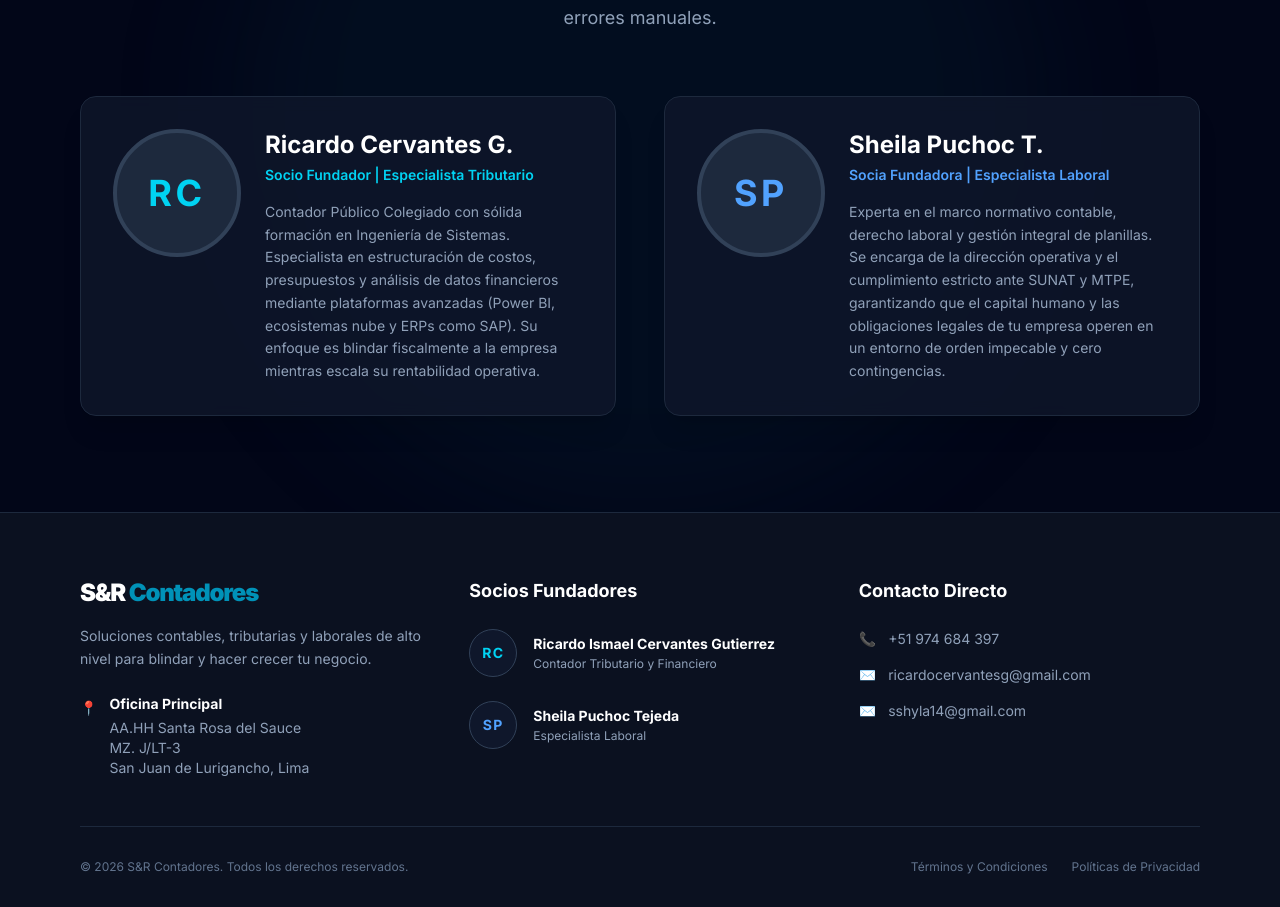
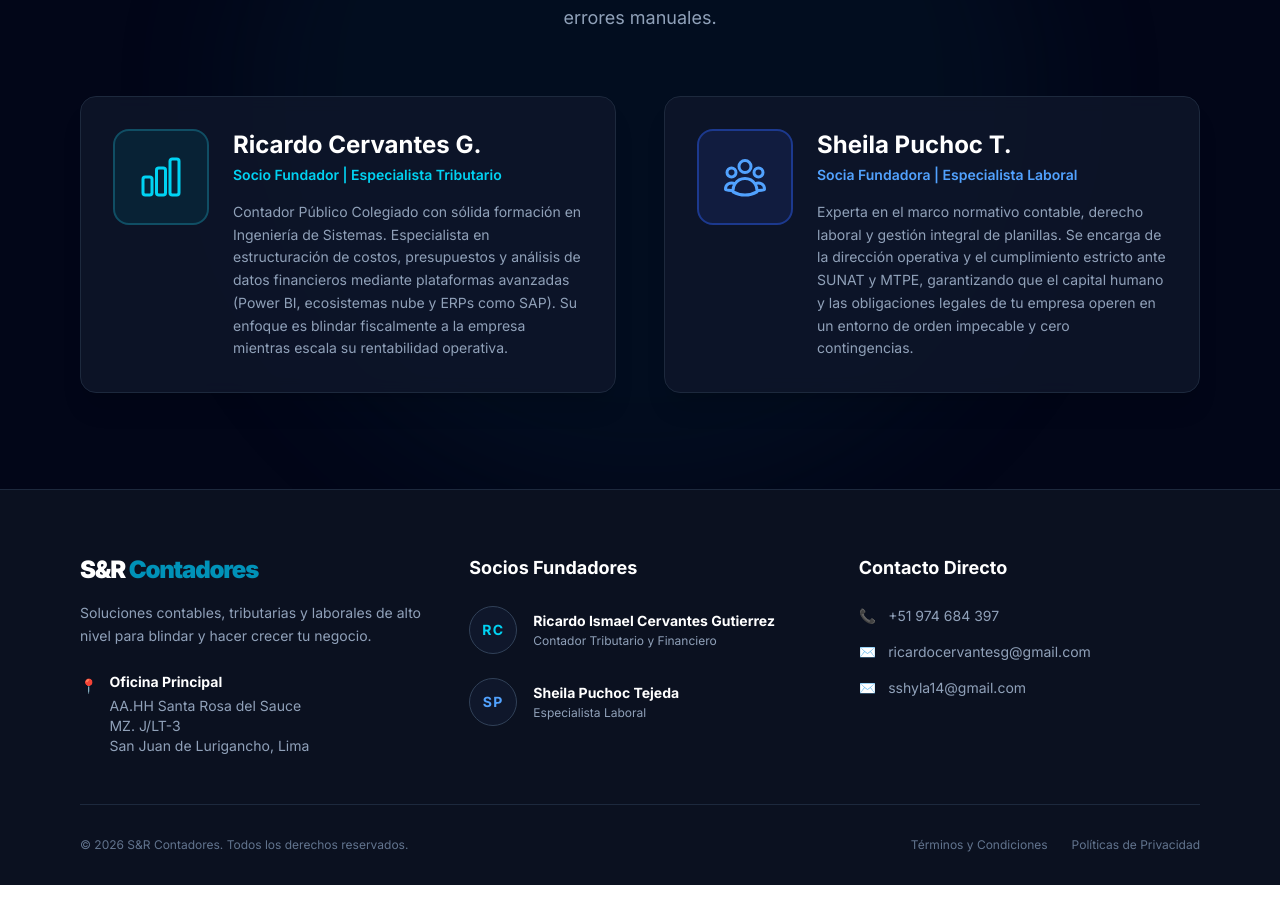
Before and after one commit to RicardoICG/syr-contadores-web, a Next.js app: page / in a window 1280 px wide. Shown: the part 1722-2629 px from the top of the page. After the commit the page ends 2607 px from the top, so only its background shows below. Built offline with nearby package versions, Linux system fonts and the light colour scheme.

Commit message:
Actualización: diseño institucional con íconos para la sección de socios

```diff
--- a/app/page.tsx
+++ b/app/page.tsx
@@ -16,7 +16,6 @@ export default function Home() {
           <p className="text-slate-400 text-lg mb-8 leading-relaxed">
             Blindamos tu empresa contra multas y contingencias. Nos encargamos del Outsourcing Contable, Tributario, Laboral y Gestión de Costos para que te enfoques en operar tu negocio.
           </p>
-          {/* NUEVO LLAMADO A LA ACCIÓN ENFOCADO EN VENTAS */}
           <div className="flex flex-col sm:flex-row gap-4">
             <Link
               href="/contacto"
@@ -113,7 +112,7 @@ export default function Home() {
         </div>
       </section>
 
-      {/* 4. SECCIÓN DE SOCIOS FUNDADORES */}
+      {/* 4. SECCIÓN DE SOCIOS FUNDADORES (CON ÍCONOS CORPORATIVOS) */}
       <section className="py-24 relative overflow-hidden bg-slate-950 border-t border-slate-900">
         <div className="absolute top-1/2 left-1/2 -translate-x-1/2 -translate-y-1/2 w-[800px] h-[800px] bg-cyan-900/10 rounded-full blur-3xl pointer-events-none"></div>
 
@@ -129,10 +128,12 @@ export default function Home() {
 
           <div className="grid grid-cols-1 md:grid-cols-2 gap-8 lg:gap-12">
 
-            {/* Tarjeta de Ricardo */}
+            {/* Tarjeta de Ricardo (Ícono Financiero/Tech) */}
             <div className="bg-slate-900/80 border border-slate-800 rounded-2xl p-8 hover:border-cyan-500/50 transition-all group flex flex-col md:flex-row items-center md:items-start gap-6 shadow-xl backdrop-blur-sm">
-              <div className="w-32 h-32 shrink-0 rounded-full bg-slate-800 border-4 border-slate-700 flex items-center justify-center overflow-hidden relative group-hover:border-cyan-500 transition-colors">
-                <span className="text-4xl text-cyan-400 font-bold tracking-widest">RC</span>
+              <div className="w-24 h-24 shrink-0 rounded-2xl bg-cyan-950/50 border-2 border-cyan-900 flex items-center justify-center relative group-hover:border-cyan-500 group-hover:bg-cyan-900/40 transition-colors">
+                <svg xmlns="http://www.w3.org/2000/svg" fill="none" viewBox="0 0 24 24" strokeWidth={1.5} stroke="currentColor" className="w-12 h-12 text-cyan-400">
+                  <path strokeLinecap="round" strokeLinejoin="round" d="M3 13.125C3 12.504 3.504 12 4.125 12h2.25c.621 0 1.125.504 1.125 1.125v6.75C7.5 20.496 6.996 21 6.375 21h-2.25A1.125 1.125 0 0 1 3 19.875v-6.75ZM9.75 8.625c0-.621.504-1.125 1.125-1.125h2.25c.621 0 1.125.504 1.125 1.125v11.25c0 .621-.504 1.125-1.125 1.125h-2.25a1.125 1.125 0 0 1-1.125-1.125V8.625ZM16.5 4.125c0-.621.504-1.125 1.125-1.125h2.25C20.496 3 21 3.504 21 4.125v15.75c0 .621-.504 1.125-1.125 1.125h-2.25a1.125 1.125 0 0 1-1.125-1.125V4.125Z" />
+                </svg>
               </div>
               <div className="text-center md:text-left">
                 <h3 className="text-2xl font-bold text-white mb-1">Ricardo Cervantes G.</h3>
@@ -143,10 +144,12 @@ export default function Home() {
               </div>
             </div>
 
-            {/* Tarjeta de Sheila */}
+            {/* Tarjeta de Sheila (Ícono Laboral/Normativo) */}
             <div className="bg-slate-900/80 border border-slate-800 rounded-2xl p-8 hover:border-blue-500/50 transition-all group flex flex-col md:flex-row items-center md:items-start gap-6 shadow-xl backdrop-blur-sm">
-              <div className="w-32 h-32 shrink-0 rounded-full bg-slate-800 border-4 border-slate-700 flex items-center justify-center overflow-hidden relative group-hover:border-blue-500 transition-colors">
-                <span className="text-4xl text-blue-400 font-bold tracking-widest">SP</span>
+              <div className="w-24 h-24 shrink-0 rounded-2xl bg-blue-950/50 border-2 border-blue-900 flex items-center justify-center relative group-hover:border-blue-500 group-hover:bg-blue-900/40 transition-colors">
+                <svg xmlns="http://www.w3.org/2000/svg" fill="none" viewBox="0 0 24 24" strokeWidth={1.5} stroke="currentColor" className="w-12 h-12 text-blue-400">
+                  <path strokeLinecap="round" strokeLinejoin="round" d="M18 18.72a9.094 9.094 0 0 0 3.741-.479 3 3 0 0 0-4.682-2.72m.94 3.198.001.031c0 .225-.012.447-.037.666A11.944 11.944 0 0 1 12 21c-2.17 0-4.207-.576-5.963-1.584A6.062 6.062 0 0 1 6 18.719m12 0a5.971 5.971 0 0 0-.941-3.197m0 0A5.995 5.995 0 0 0 12 12.75a5.995 5.995 0 0 0-5.058 2.772m0 0a3 3 0 0 0-4.681 2.72 8.986 8.986 0 0 0 3.74.477m.94-3.197a5.971 5.971 0 0 0-.94 3.197M15 6.75a3 3 0 1 1-6 0 3 3 0 0 1 6 0Zm6 3a2.25 2.25 0 1 1-4.5 0 2.25 2.25 0 0 1 4.5 0Zm-13.5 0a2.25 2.25 0 1 1-4.5 0 2.25 2.25 0 0 1 4.5 0Z" />
+                </svg>
               </div>
               <div className="text-center md:text-left">
                 <h3 className="text-2xl font-bold text-white mb-1">Sheila Puchoc T.</h3>
```
